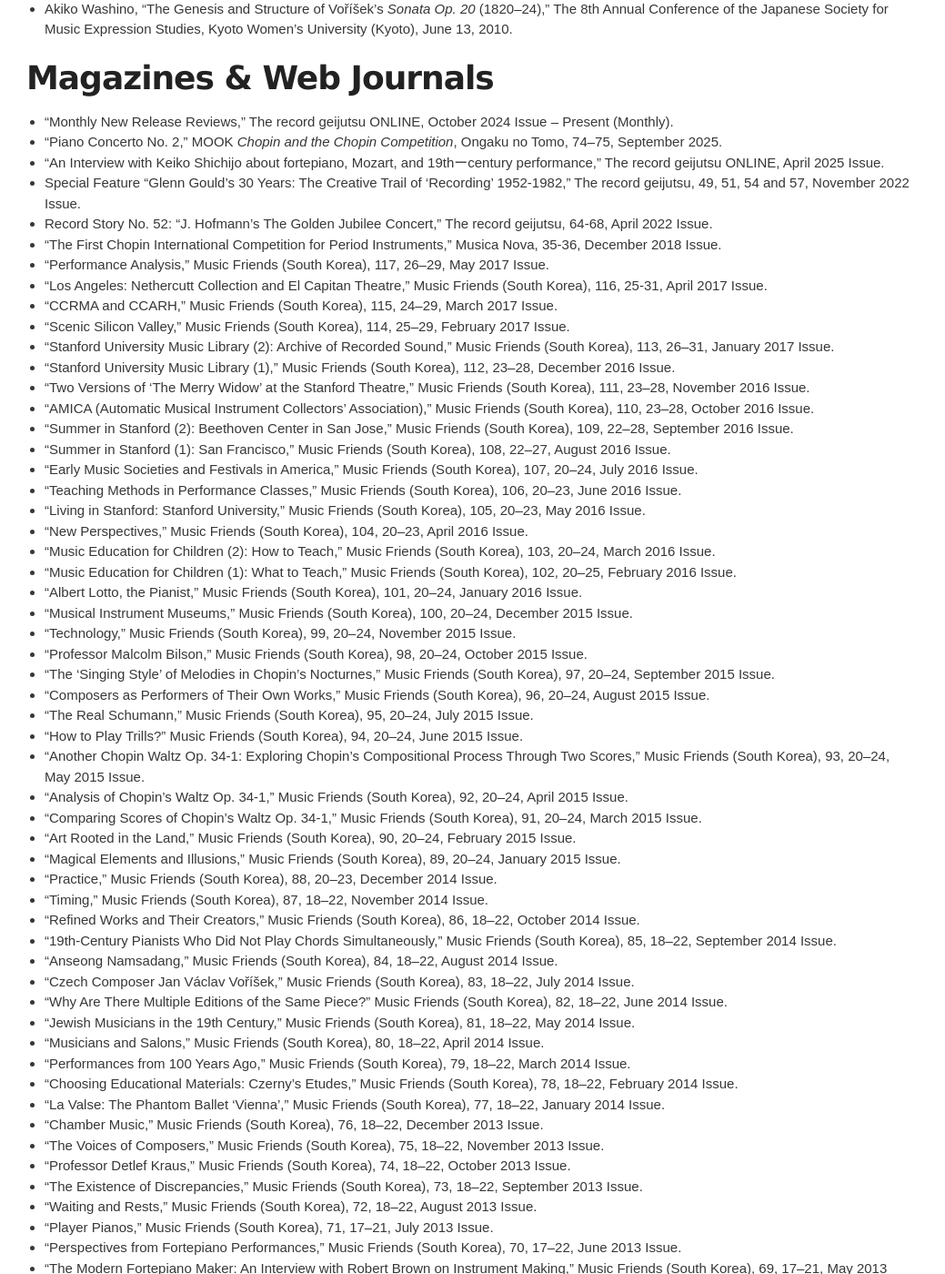
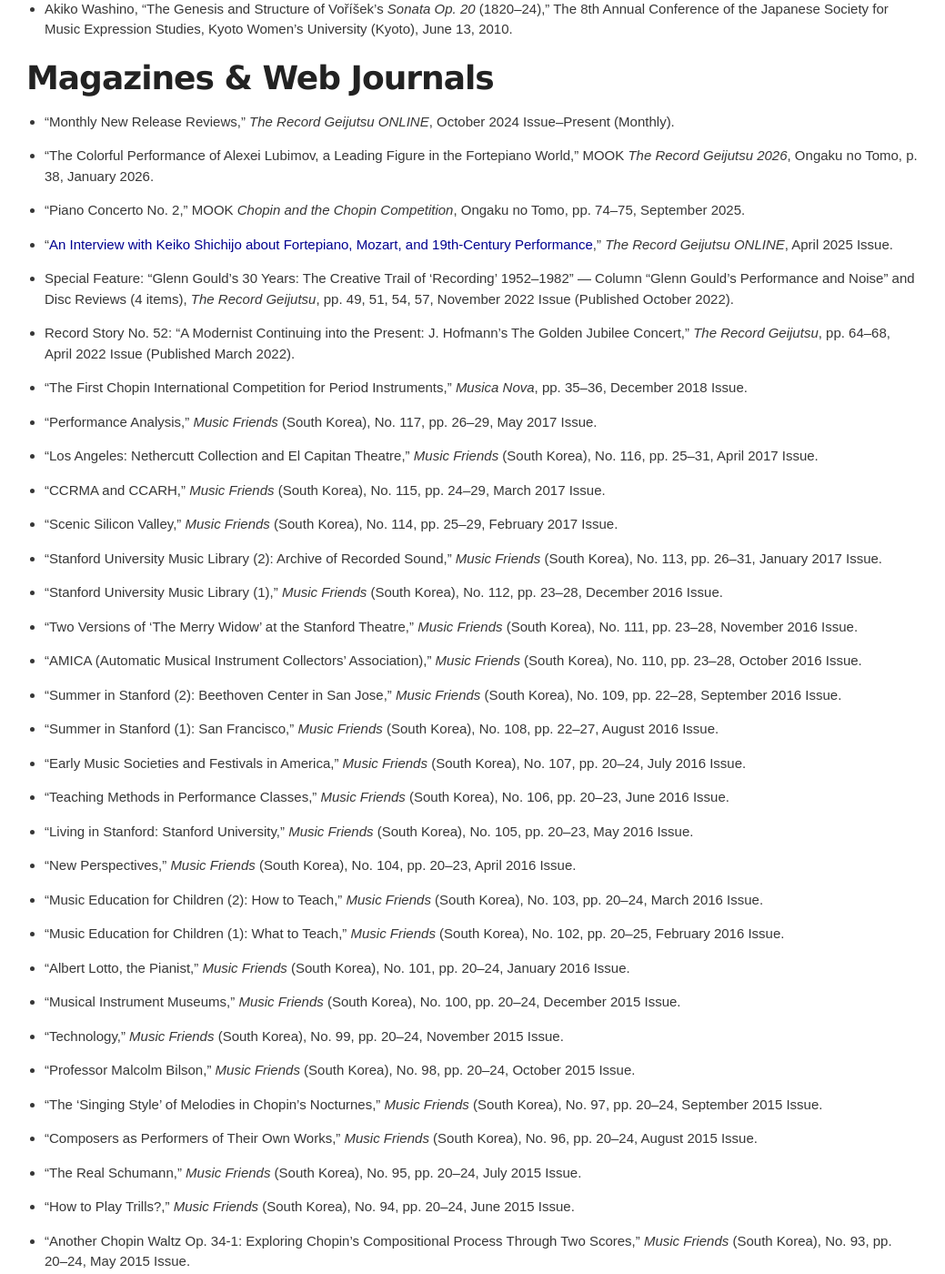
Before and after one commit to akikowashino/akikowashino.github.io, a Jekyll site: the page built from index-en.md, in a window 1280 px wide and 1400 px high, scrolled down 4641 px. Shown: the whole window at 91% size, without its empty margins (121-1160 px from the left). Built offline with Jekyll 4.4.1, drawn with Linux system fonts in a browser that asks for light colours; some of the changed text lies outside the part shown.

Commit message:
Update index-en.md

```diff
--- a/index-en.md
+++ b/index-en.md
@@ -141,88 +141,172 @@
 * Akiko Washino, “The Genesis and Structure of Voříšek’s *Sonata Op. 20* (1820–24),” The 8th Annual Conference of the Japanese Society for Music Expression Studies, Kyoto Women's University (Kyoto), June 13, 2010.
 
 # Magazines & Web Journals
-* "Monthly New Release Reviews," The record geijutsu ONLINE, October 2024 Issue – Present (Monthly).
-* "Piano Concerto No. 2," MOOK *Chopin and the Chopin Competition*, Ongaku no Tomo, 74–75, September 2025.
-* "An Interview with Keiko Shichijo about fortepiano, Mozart, and 19thーcentury performance," The record geijutsu ONLINE, April 2025 Issue.
-* Special Feature "Glenn Gould's 30 Years: The Creative Trail of ‘Recording’ 1952-1982," The record geijutsu, 49, 51, 54 and 57, November 2022 Issue.
-* Record Story No. 52: "J. Hofmann’s The Golden Jubilee Concert," The record geijutsu, 64-68, April 2022 Issue.
-* "The First Chopin International Competition for Period Instruments," Musica Nova, 35-36, December 2018 Issue.
-* "Performance Analysis," Music Friends (South Korea), 117, 26–29, May 2017 Issue.
-* "Los Angeles: Nethercutt Collection and El Capitan Theatre," Music Friends (South Korea), 116, 25-31, April 2017 Issue.
-* "CCRMA and CCARH," Music Friends (South Korea), 115, 24–29, March 2017 Issue.
-* "Scenic Silicon Valley," Music Friends (South Korea), 114, 25–29, February 2017 Issue.
-* “Stanford University Music Library (2): Archive of Recorded Sound,” Music Friends (South Korea), 113, 26–31, January 2017 Issue.
-* "Stanford University Music Library (1)," Music Friends (South Korea), 112, 23–28, December 2016 Issue.
-* "Two Versions of ‘The Merry Widow’ at the Stanford Theatre," Music Friends (South Korea), 111, 23–28, November 2016 Issue.
-* "AMICA (Automatic Musical Instrument Collectors' Association)," Music Friends (South Korea), 110, 23–28, October 2016 Issue.
-* "Summer in Stanford (2): Beethoven Center in San Jose," Music Friends (South Korea), 109, 22–28, September 2016 Issue.
-* "Summer in Stanford (1): San Francisco," Music Friends (South Korea), 108, 22–27, August 2016 Issue.
-* "Early Music Societies and Festivals in America," Music Friends (South Korea), 107, 20–24, July 2016 Issue.
-* "Teaching Methods in Performance Classes," Music Friends (South Korea), 106, 20–23, June 2016 Issue.
-* "Living in Stanford: Stanford University," Music Friends (South Korea), 105, 20–23, May 2016 Issue.
-* "New Perspectives," Music Friends (South Korea), 104, 20–23, April 2016 Issue.
-* "Music Education for Children (2): How to Teach," Music Friends (South Korea), 103, 20–24, March 2016 Issue.
-* "Music Education for Children (1): What to Teach," Music Friends (South Korea), 102, 20–25, February 2016 Issue.
-* "Albert Lotto, the Pianist," Music Friends (South Korea), 101, 20–24, January 2016 Issue.
-* "Musical Instrument Museums," Music Friends (South Korea), 100, 20–24, December 2015 Issue.
-* "Technology," Music Friends (South Korea), 99, 20–24, November 2015 Issue.
-* "Professor Malcolm Bilson," Music Friends (South Korea), 98, 20–24, October 2015 Issue.
-* "The ‘Singing Style’ of Melodies in Chopin’s Nocturnes," Music Friends (South Korea), 97, 20–24, September 2015 Issue.
-* "Composers as Performers of Their Own Works," Music Friends (South Korea), 96, 20–24, August 2015 Issue.
-* "The Real Schumann," Music Friends (South Korea), 95, 20–24, July 2015 Issue.
-* "How to Play Trills?" Music Friends (South Korea), 94, 20–24, June 2015 Issue.
-* "Another Chopin Waltz Op. 34-1: Exploring Chopin’s Compositional Process Through Two Scores," Music Friends (South Korea), 93, 20–24, May 2015 Issue.
-* "Analysis of Chopin’s Waltz Op. 34-1," Music Friends (South Korea), 92, 20–24, April 2015 Issue.
-* "Comparing Scores of Chopin’s Waltz Op. 34-1," Music Friends (South Korea), 91, 20–24, March 2015 Issue.
-* "Art Rooted in the Land," Music Friends (South Korea), 90, 20–24, February 2015 Issue.
-* "Magical Elements and Illusions," Music Friends (South Korea), 89, 20–24, January 2015 Issue.
-* "Practice," Music Friends (South Korea), 88, 20–23, December 2014 Issue.
-* "Timing," Music Friends (South Korea), 87, 18–22, November 2014 Issue.
-* "Refined Works and Their Creators," Music Friends (South Korea), 86, 18–22, October 2014 Issue.
-* "19th-Century Pianists Who Did Not Play Chords Simultaneously," Music Friends (South Korea), 85, 18–22, September 2014 Issue.
-* "Anseong Namsadang," Music Friends (South Korea), 84, 18–22, August 2014 Issue.
-* "Czech Composer Jan Václav Voříšek," Music Friends (South Korea), 83, 18–22, July 2014 Issue.
-* "Why Are There Multiple Editions of the Same Piece?" Music Friends (South Korea), 82, 18–22, June 2014 Issue.
-* "Jewish Musicians in the 19th Century," Music Friends (South Korea), 81, 18–22, May 2014 Issue.
-* "Musicians and Salons," Music Friends (South Korea), 80, 18–22, April 2014 Issue.
-* "Performances from 100 Years Ago," Music Friends (South Korea), 79, 18–22, March 2014 Issue.
-* "Choosing Educational Materials: Czerny's Etudes," Music Friends (South Korea), 78, 18–22, February 2014 Issue.
-* "La Valse: The Phantom Ballet 'Vienna'," Music Friends (South Korea), 77, 18–22, January 2014 Issue.
-* "Chamber Music," Music Friends (South Korea), 76, 18–22, December 2013 Issue.
-* "The Voices of Composers," Music Friends (South Korea), 75, 18–22, November 2013 Issue.
-* "Professor Detlef Kraus," Music Friends (South Korea), 74, 18–22, October 2013 Issue.
-* "The Existence of Discrepancies," Music Friends (South Korea), 73, 18–22, September 2013 Issue.
-* "Waiting and Rests," Music Friends (South Korea), 72, 18–22, August 2013 Issue.
-* "Player Pianos," Music Friends (South Korea), 71, 17–21, July 2013 Issue.
-* "Perspectives from Fortepiano Performances," Music Friends (South Korea), 70, 17–22, June 2013 Issue.
-* "The Modern Fortepiano Maker: An Interview with Robert Brown on Instrument Making," Music Friends (South Korea), 69, 17–21, May 2013 Issue.
-* "The Introduction of a New Instrument to Vienna's Musical Scene: A Study of Moscheles' 1823 Concert," Music Friends (South Korea), 68, 16–21, April 2013 Issue.
-* "Playing the Fortepiano," Music Friends (South Korea), 67, 17–21, March 2013 Issue.
-* "University Admissions for Music Majors," Music Friends (South Korea), 66, 18–21, February 2013 Issue.
-* "The Joy of Listening," Music Friends (South Korea), 65, 18–21, January 2013 Issue.
-* "Repetition and Recurrence," Music Friends (South Korea), 64, 18–21, December 2012 Issue.
-* "The Material of Sound," Music Friends (South Korea), 63, 17–21, November 2012 Issue.
-* "Why Is It So Difficult to Use the Pedal Correctly?" Musica Nova, 84–85, November 2012 Issue.
-* "Schoenberg," Music Friends (South Korea), 62, 16–21, October 2012 Issue.
-* "Lessons from My Time Studying in America," Music Friends (South Korea), 61, 18–21, September 2012 Issue.
-* "The Techniques of Performance," Music Friends (South Korea), 60, 16–19, August 2012 Issue.
-* "Work Analysis," Music Friends (South Korea), 59, 16–20, July 2012 Issue.
-* "Memorization, Sheet Music, and Page Turning," Music Friends (South Korea), 58, 16–19, June 2012 Issue.
-* "The Space of Performance," Music Friends (South Korea), 57, 16–19, May 2012 Issue.
-* "Tradition: The Inheritance of Performance Styles," Music Friends (South Korea), 56, 16–19, April 2012 Issue.
-* "Mozart," Music Friends (South Korea), 55, 16–19, March 2012 Issue.
-* "Teachers," Music Friends (South Korea), 54, 16–19, February 2012 Issue.
-* "Pedals," Music Friends (South Korea), 53, 16–19, January 2012 Issue.
-* "Slurs," Music Friends (South Korea), 52, 16–19, December 2011 Issue.
-* "Esterháza," Music Friends (South Korea), 51, 16–19, November 2011 Issue.
-* "Fingerings," Music Friends (South Korea), 50, 18–21, October 2011 Issue.
-* "The Clavichord," Music Friends (South Korea), 49, 20–22, September 2011 Issue.
-* "Cadences," Music Friends (South Korea), 48, 18–20, August 2011 Issue.
-* "Listening and Playing," Music Friends (South Korea), 47, 20–21, July 2011 Issue.
-* "The Appeal of Duets," Music Friends (South Korea), 46, 18–19, June 2011 Issue.
-* "Composing: Lessons from the Movie Amadeus," Music Friends (South Korea), 45, 18–19, May 2011 Issue.
-* "From Europe," Music Friends (South Korea), 44, 17–19, April 2011 Issue.
-* "Understanding Music," Music Friends (South Korea), 43, 18–19, March 2011 Issue.
+
+* “Monthly New Release Reviews,” *The Record Geijutsu ONLINE*, October 2024 Issue–Present (Monthly).
+
+* “The Colorful Performance of Alexei Lubimov, a Leading Figure in the Fortepiano World,” MOOK *The Record Geijutsu 2026*, Ongaku no Tomo, p. 38, January 2026.
+
+* “Piano Concerto No. 2,” MOOK *Chopin and the Chopin Competition*, Ongaku no Tomo, pp. 74–75, September 2025.
+
+* “[An Interview with Keiko Shichijo about Fortepiano, Mozart, and 19th-Century Performance](https://recogei.ontomo-mag.com/article/interview/p-16439/),” *The Record Geijutsu ONLINE*, April 2025 Issue.
+
+* Special Feature: “Glenn Gould’s 30 Years: The Creative Trail of ‘Recording’ 1952–1982” — Column “Glenn Gould’s Performance and Noise” and Disc Reviews (4 items), *The Record Geijutsu*, pp. 49, 51, 54, 57, November 2022 Issue (Published October 2022).
+
+* Record Story No. 52: “A Modernist Continuing into the Present: J. Hofmann’s The Golden Jubilee Concert,” *The Record Geijutsu*, pp. 64–68, April 2022 Issue (Published March 2022).
+
+* “The First Chopin International Competition for Period Instruments,” *Musica Nova*, pp. 35–36, December 2018 Issue.
+
+* “Performance Analysis,” *Music Friends* (South Korea), No. 117, pp. 26–29, May 2017 Issue.
+
+* “Los Angeles: Nethercutt Collection and El Capitan Theatre,” *Music Friends* (South Korea), No. 116, pp. 25–31, April 2017 Issue.
+
+* “CCRMA and CCARH,” *Music Friends* (South Korea), No. 115, pp. 24–29, March 2017 Issue.
+
+* “Scenic Silicon Valley,” *Music Friends* (South Korea), No. 114, pp. 25–29, February 2017 Issue.
+
+* “Stanford University Music Library (2): Archive of Recorded Sound,” *Music Friends* (South Korea), No. 113, pp. 26–31, January 2017 Issue.
+
+* “Stanford University Music Library (1),” *Music Friends* (South Korea), No. 112, pp. 23–28, December 2016 Issue.
+
+* “Two Versions of ‘The Merry Widow’ at the Stanford Theatre,” *Music Friends* (South Korea), No. 111, pp. 23–28, November 2016 Issue.
+
+* “AMICA (Automatic Musical Instrument Collectors' Association),” *Music Friends* (South Korea), No. 110, pp. 23–28, October 2016 Issue.
+
+* “Summer in Stanford (2): Beethoven Center in San Jose,” *Music Friends* (South Korea), No. 109, pp. 22–28, September 2016 Issue.
+
+* “Summer in Stanford (1): San Francisco,” *Music Friends* (South Korea), No. 108, pp. 22–27, August 2016 Issue.
+
+* “Early Music Societies and Festivals in America,” *Music Friends* (South Korea), No. 107, pp. 20–24, July 2016 Issue.
+
+* “Teaching Methods in Performance Classes,” *Music Friends* (South Korea), No. 106, pp. 20–23, June 2016 Issue.
+
+* “Living in Stanford: Stanford University,” *Music Friends* (South Korea), No. 105, pp. 20–23, May 2016 Issue.
+
+* “New Perspectives,” *Music Friends* (South Korea), No. 104, pp. 20–23, April 2016 Issue.
+
+* “Music Education for Children (2): How to Teach,” *Music Friends* (South Korea), No. 103, pp. 20–24, March 2016 Issue.
+
+* “Music Education for Children (1): What to Teach,” *Music Friends* (South Korea), No. 102, pp. 20–25, February 2016 Issue.
+
+* “Albert Lotto, the Pianist,” *Music Friends* (South Korea), No. 101, pp. 20–24, January 2016 Issue.
+
+* “Musical Instrument Museums,” *Music Friends* (South Korea), No. 100, pp. 20–24, December 2015 Issue.
+
+* “Technology,” *Music Friends* (South Korea), No. 99, pp. 20–24, November 2015 Issue.
+
+* “Professor Malcolm Bilson,” *Music Friends* (South Korea), No. 98, pp. 20–24, October 2015 Issue.
+
+* “The ‘Singing Style’ of Melodies in Chopin’s Nocturnes,” *Music Friends* (South Korea), No. 97, pp. 20–24, September 2015 Issue.
+
+* “Composers as Performers of Their Own Works,” *Music Friends* (South Korea), No. 96, pp. 20–24, August 2015 Issue.
+
+* “The Real Schumann,” *Music Friends* (South Korea), No. 95, pp. 20–24, July 2015 Issue.
+
+* “How to Play Trills?,” *Music Friends* (South Korea), No. 94, pp. 20–24, June 2015 Issue.
+
+* “Another Chopin Waltz Op. 34-1: Exploring Chopin’s Compositional Process Through Two Scores,” *Music Friends* (South Korea), No. 93, pp. 20–24, May 2015 Issue.
+
+* “Analysis of Chopin’s Waltz Op. 34-1,” *Music Friends* (South Korea), No. 92, pp. 20–24, April 2015 Issue.
+
+* “Comparing Scores of Chopin’s Waltz Op. 34-1,” *Music Friends* (South Korea), No. 91, pp. 20–24, March 2015 Issue.
+
+* “Art Rooted in the Land,” *Music Friends* (South Korea), No. 90, pp. 20–24, February 2015 Issue.
+
+* “Magical Elements and Illusions,” *Music Friends* (South Korea), No. 89, pp. 20–24, January 2015 Issue.
+
+* “Practice,” *Music Friends* (South Korea), No. 88, pp. 20–23, December 2014 Issue.
+
+* “Timing,” *Music Friends* (South Korea), No. 87, pp. 18–22, November 2014 Issue.
+
+* “Refined Works and Their Creators,” *Music Friends* (South Korea), No. 86, pp. 18–22, October 2014 Issue.
+
+* “19th-Century Pianists Who Did Not Play Chords Simultaneously,” *Music Friends* (South Korea), No. 85, pp. 18–22, September 2014 Issue.
+
+* “Anseong Namsadang,” *Music Friends* (South Korea), No. 84, pp. 18–22, August 2014 Issue.
+
+* “Czech Composer Jan Václav Voříšek,” *Music Friends* (South Korea), No. 83, pp. 18–22, July 2014 Issue.
+
+* “Why Are There Multiple Editions of the Same Piece?,” *Music Friends* (South Korea), No. 82, pp. 18–22, June 2014 Issue.
+
+* “Jewish Musicians in the 19th Century,” *Music Friends* (South Korea), No. 81, pp. 18–22, May 2014 Issue.
+
+* “Musicians and Salons,” *Music Friends* (South Korea), No. 80, pp. 18–22, April 2014 Issue.
+
+* “Performances from 100 Years Ago,” *Music Friends* (South Korea), No. 79, pp. 18–22, March 2014 Issue.
+
+* “Choosing Educational Materials: Czerny's Etudes,” *Music Friends* (South Korea), No. 78, pp. 18–22, February 2014 Issue.
+
+* “La Valse: The Phantom Ballet 'Vienna',” *Music Friends* (South Korea), No. 77, pp. 18–22, January 2014 Issue.
+
+* “Chamber Music,” *Music Friends* (South Korea), No. 76, pp. 18–22, December 2013 Issue.
+
+* “The Voices of Composers,” *Music Friends* (South Korea), No. 75, pp. 18–22, November 2013 Issue.
+
+* “Professor Detlef Kraus,” *Music Friends* (South Korea), No. 74, pp. 18–22, October 2013 Issue.
+
+* “The Existence of Discrepancies,” *Music Friends* (South Korea), No. 73, pp. 18–22, September 2013 Issue.
+
+* “Waiting and Rests,” *Music Friends* (South Korea), No. 72, pp. 18–22, August 2013 Issue.
+
+* “Player Pianos,” *Music Friends* (South Korea), No. 71, pp. 17–21, July 2013 Issue.
+
+* “Perspectives from Fortepiano Performances,” *Music Friends* (South Korea), No. 70, pp. 17–22, June 2013 Issue.
+
+* “The Modern Fortepiano Maker: An Interview with Robert Brown on Instrument Making,” *Music Friends* (South Korea), No. 69, pp. 17–21, May 2013 Issue.
+
+* “The Introduction of a New Instrument to Vienna's Musical Scene: A Study of Moscheles' 1823 Concert (Reflecting on Tom Beghin's Paper),” *Music Friends* (South Korea), No. 68, pp. 16–21, April 2013 Issue.
+
+* “Playing the Fortepiano,” *Music Friends* (South Korea), No. 67, pp. 17–21, March 2013 Issue.
+
+* “University Admissions for Music Majors,” *Music Friends* (South Korea), No. 66, pp. 18–21, February 2013 Issue.
+
+* “The Joy of Listening,” *Music Friends* (South Korea), No. 65, pp. 18–21, January 2013 Issue.
+
+* “Repetition and Recurrence,” *Music Friends* (South Korea), No. 64, pp. 18–21, December 2012 Issue.
+
+* “The Material of Sound,” *Music Friends* (South Korea), No. 63, pp. 17–21, November 2012 Issue.
+
+* “Why Is It So Difficult to Use the Pedal Correctly?,” *Musica Nova*, pp. 84–85, November 2012 Issue.
+
+* “Schoenberg,” *Music Friends* (South Korea), No. 62, pp. 16–21, October 2012 Issue.
+
+* “Lessons from My Time Studying in America,” *Music Friends* (South Korea), No. 61, pp. 18–21, September 2012 Issue.
+
+* “The Techniques of Performance,” *Music Friends* (South Korea), No. 60, pp. 16–19, August 2012 Issue.
+
+* “Work Analysis,” *Music Friends* (South Korea), No. 59, pp. 16–20, July 2012 Issue.
+
+* “Memorization, Sheet Music, and Page Turning,” *Music Friends* (South Korea), No. 58, pp. 16–19, June 2012 Issue.
+
+* “The Space of Performance,” *Music Friends* (South Korea), No. 57, pp. 16–19, May 2012 Issue.
+
+* “Tradition: The Inheritance of Performance Styles,” *Music Friends* (South Korea), No. 56, pp. 16–19, April 2012 Issue.
+
+* “Mozart,” *Music Friends* (South Korea), No. 55, pp. 16–19, March 2012 Issue.
+
+* “Teachers,” *Music Friends* (South Korea), No. 54, pp. 16–19, February 2012 Issue.
+
+* “Pedals,” *Music Friends* (South Korea), No. 53, pp. 16–19, January 2012 Issue.
+
+* “Slurs,” *Music Friends* (South Korea), No. 52, pp. 16–19, December 2011 Issue.
+
+* “Esterháza,” *Music Friends* (South Korea), No. 51, pp. 16–19, November 2011 Issue.
+
+* “Fingerings,” *Music Friends* (South Korea), No. 50, pp. 18–21, October 2011 Issue.
+
+* “The Clavichord,” *Music Friends* (South Korea), No. 49, pp. 20–22, September 2011 Issue.
+
+* “Cadences,” *Music Friends* (South Korea), No. 48, pp. 18–20, August 2011 Issue.
+
+* “Listening and Playing,” *Music Friends* (South Korea), No. 47, pp. 20–21, July 2011 Issue.
+
+* “The Appeal of Duets,” *Music Friends* (South Korea), No. 46, pp. 18–19, June 2011 Issue.
+
+* “Composing: Lessons from the Movie Amadeus,” *Music Friends* (South Korea), No. 45, pp. 18–19, May 2011 Issue.
+
+* “From Europe,” *Music Friends* (South Korea), No. 44, pp. 17–19, April 2011 Issue.
+
+* “Understanding Music,” *Music Friends* (South Korea), No. 43, pp. 18–19, March 2011 Issue.
 
 
 # Book Reviews & Newspaper Articles
```
